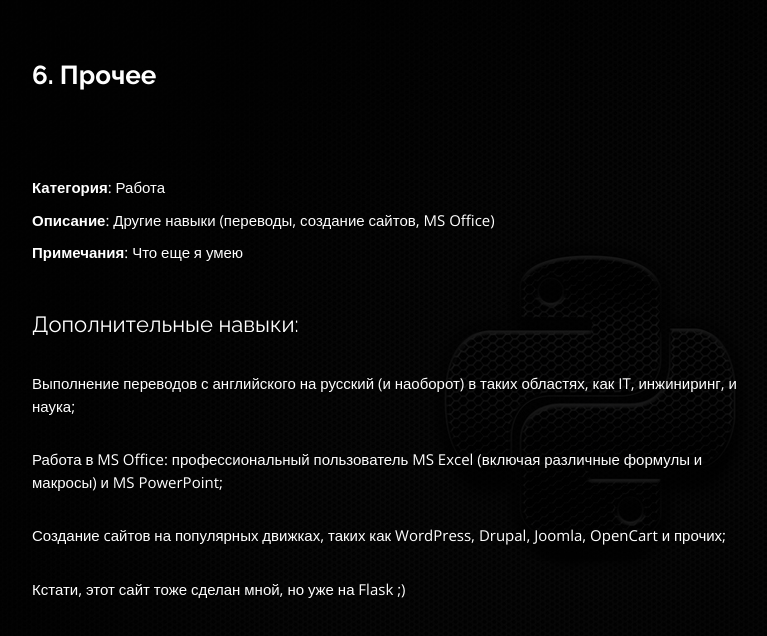
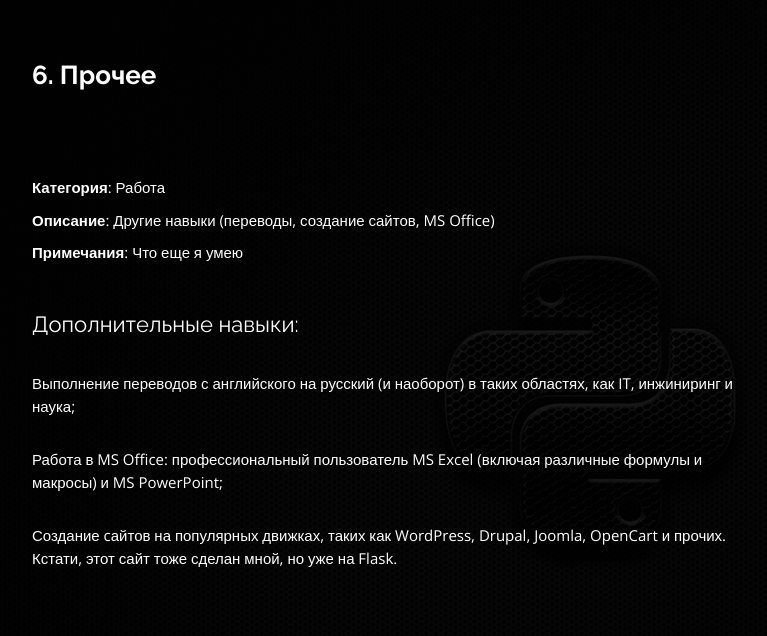
Before and after one commit to Alexey-Mir/Alex-Mir.github.io, a plain HTML site: page portfolio/6. Other/index.html in a window 1280 px wide. Shown: the whole page, without its empty margins (50-817 px from the left). Drawn offline with nearby package versions, Linux system fonts and the light colour scheme.

Commit message:
Update index.html

```diff
--- a/portfolio/6. Other/index.html
+++ b/portfolio/6. Other/index.html
@@ -44,16 +44,13 @@ body::before {
               <h3>Дополнительные навыки:</h3>
 <ul>
 <li>
-<p>Выполнение переводов с английского на русский (и наоборот) в таких областях, как IT, инжиниринг, и наука;</p>
+<p>Выполнение переводов с английского на русский (и наоборот) в таких областях, как IT, инжиниринг и наука;</p>
 </li>
 <li>
 <p>Работа в MS Office: профессиональный пользователь MS Excel (включая различные формулы и макросы) и MS PowerPoint;</p>
 </li>
 <li>
-<p>Создание cайтов на популярных движках, таких как WordPress, Drupal, Joomla, OpenCart и прочих;</p>
-</li>
-<li>
-<p>Кстати, этот сайт тоже сделан мной, но уже на Flask ;)</p>
+<p>Создание cайтов на популярных движках, таких как WordPress, Drupal, Joomla, OpenCart и прочих. Кстати, этот сайт тоже сделан мной, но уже на Flask.</p>
 </li>
 </ul>
             </p>
```
